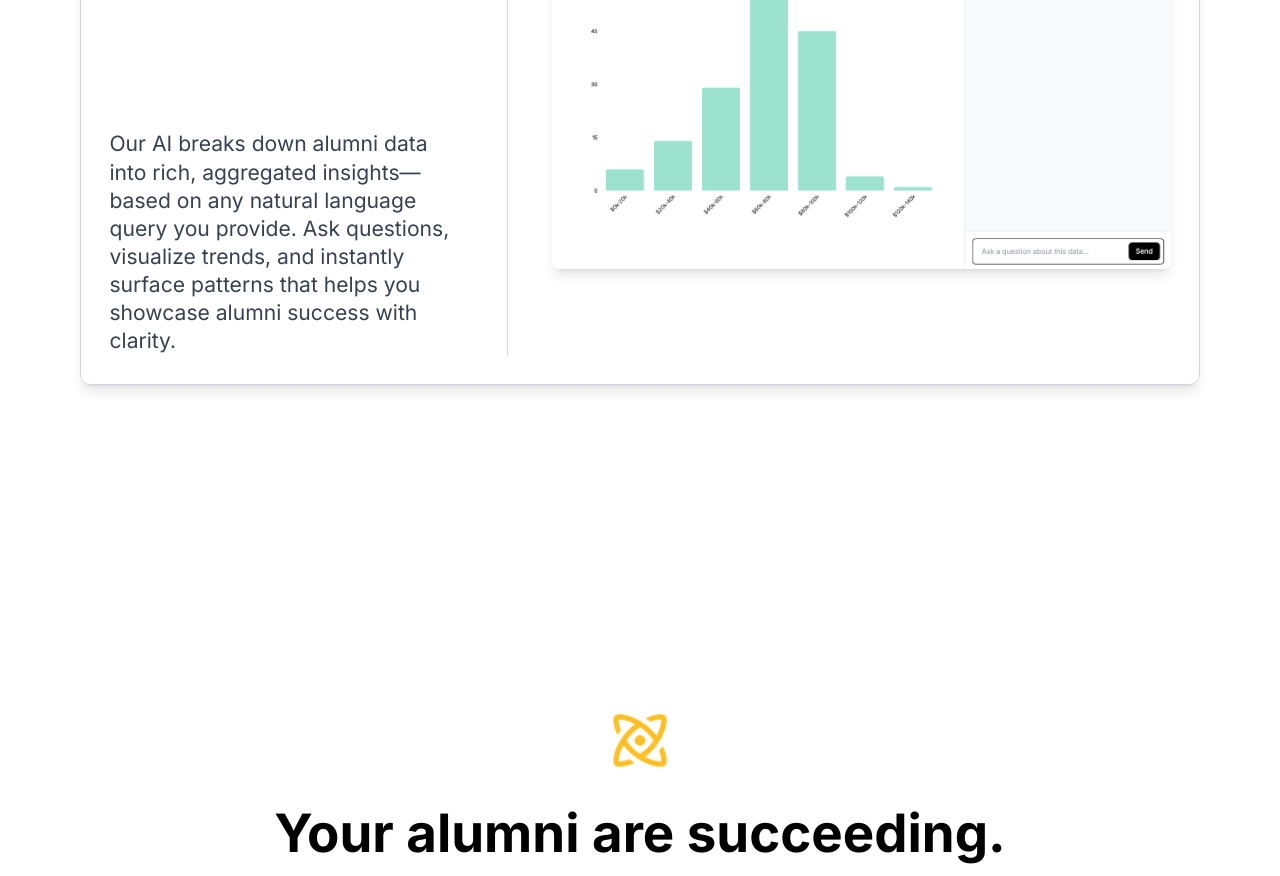
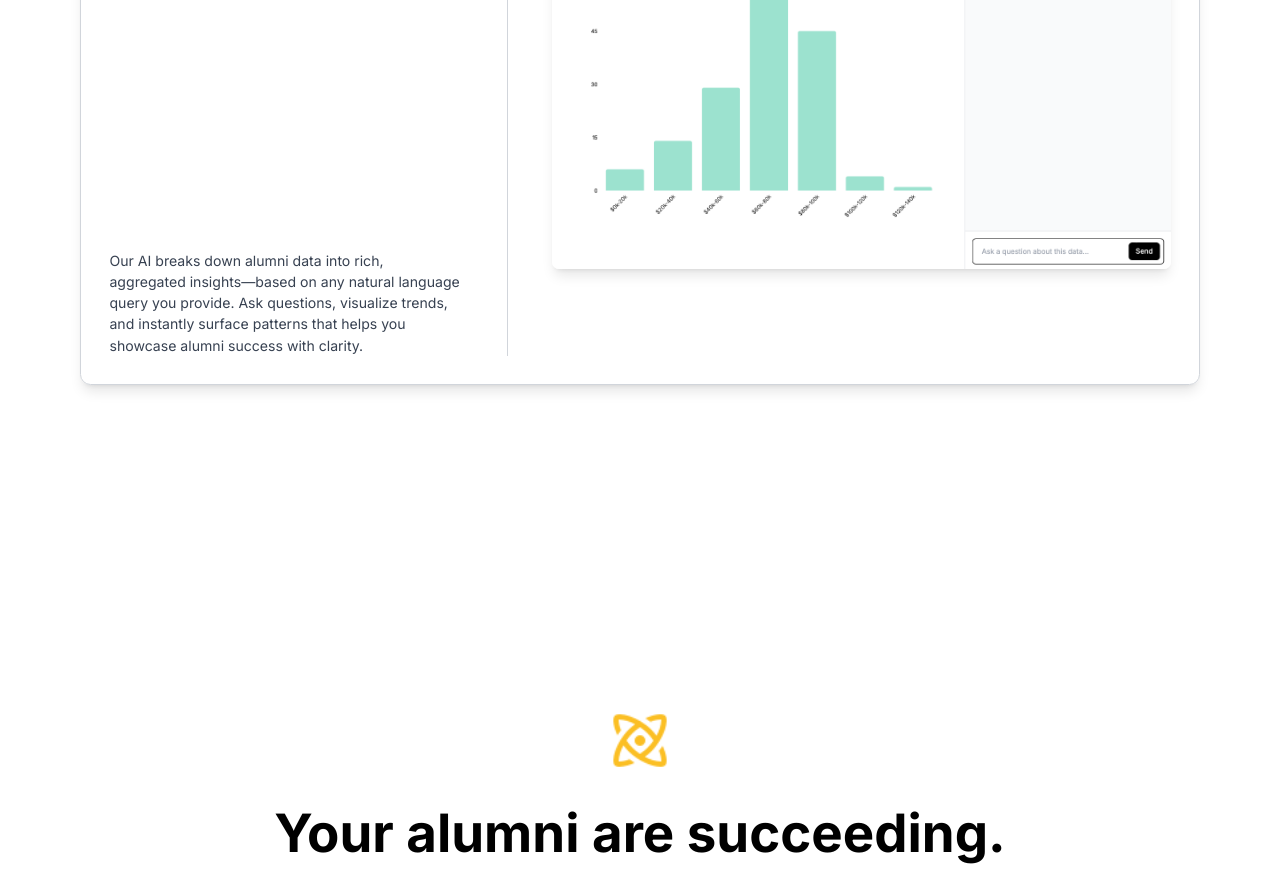
Before and after one commit to maimond123/alumlo, a Next.js app: page / in a window 1280 px wide. Shown: the part 2660-3536 px from the top of the page. Built offline with nearby package versions, Linux system fonts and the light colour scheme; no server answers.

Commit message:
changed text sizing

```diff
--- a/components/FeaturesSection.tsx
+++ b/components/FeaturesSection.tsx
@@ -215,7 +215,7 @@ export default function FeaturesSection() {
               <div> {/* Wrapper for top content */}
                 <h2 className="text-4xl font-bold text-black mb-4">Uncover actionable alumni insights—cohorted, visualized & business-ready</h2>
               </div>
-              <p className="text-2xl text-gray-700 mt-auto">
+              <p className="text-1xl text-gray-700 mt-auto">
               Our AI breaks down alumni data into rich, aggregated insights—based on any natural language query you provide. Ask questions, visualize trends, and instantly surface patterns that helps you showcase alumni success with clarity.
               </p>
             </div>
```
